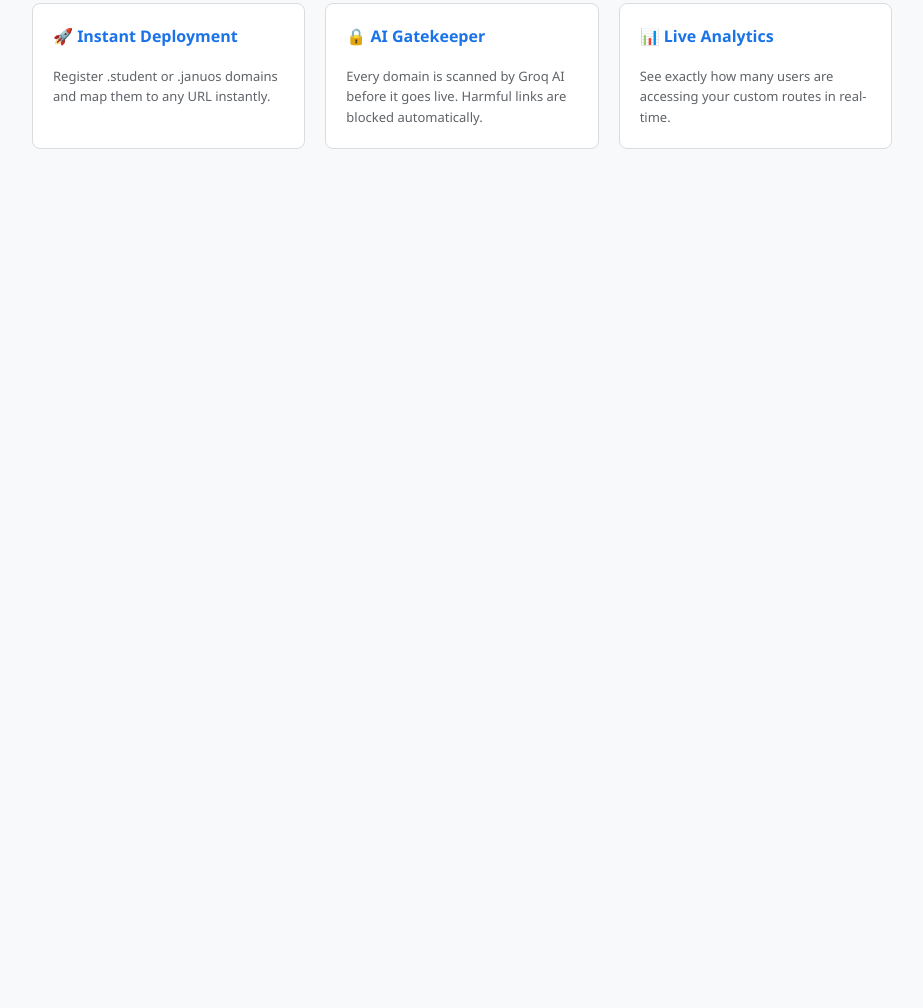
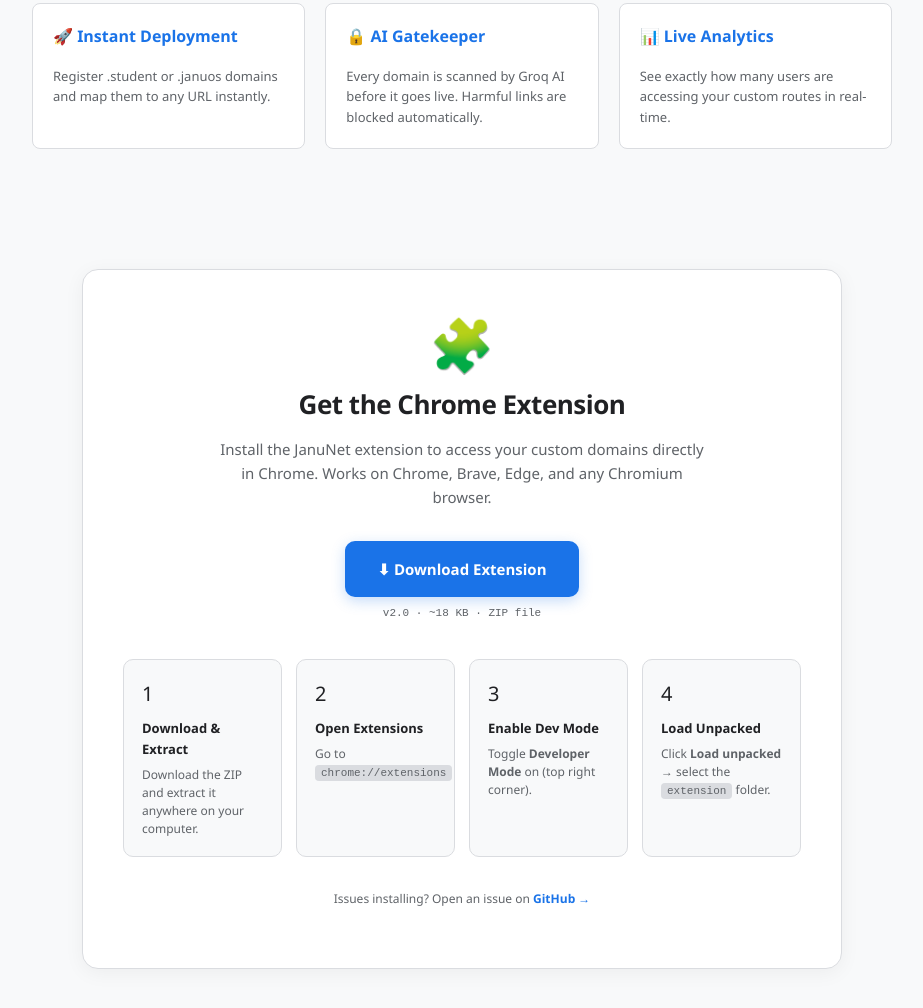
Before and after one commit to shaiksadikjanu-cmd/GenZ-DNS, a browser extension: page public/index.html in a window 1280 px wide. Shown: the part 468-1476 px from the top of the page, without its empty margins (178-1101 px from the left). Before the commit the page ends 800 px from the top, so only its background shows below. Drawn offline with Linux system fonts and the light colour scheme; no server answers.

Commit message:
feat: add extension ZIP download section to portal + install steps

```diff
--- a/public/index.html
+++ b/public/index.html
@@ -343,5 +343,88 @@
     });
   }
 </script>
+
+  <!-- ============ EXTENSION DOWNLOAD SECTION ============ -->
+  <section id="download-section" style="max-width:760px;margin:20px auto 80px;padding:0 20px;">
+    <div style="
+      background:var(--surface);
+      border:1px solid var(--border);
+      border-radius:16px;
+      padding:48px 40px;
+      text-align:center;
+      box-shadow:0 4px 20px rgba(0,0,0,0.05);
+    ">
+      <div style="font-size:52px;margin-bottom:14px;line-height:1;">🧩</div>
+      <h2 style="margin:0 0 12px;font-size:26px;font-weight:800;letter-spacing:-0.5px;">
+        Get the Chrome Extension
+      </h2>
+      <p style="
+        color:var(--text-dim);margin:0 auto 32px;
+        font-size:15px;max-width:500px;line-height:1.6;
+      ">
+        Install the JanuNet extension to access your custom domains directly in Chrome.
+        Works on Chrome, Brave, Edge, and any Chromium browser.
+      </p>
+
+      <a href="/GenZ-DNS-Extension.zip"
+         download="GenZ-DNS-Extension.zip"
+         style="
+           display:inline-flex;align-items:center;gap:10px;
+           background:var(--primary);color:#fff;
+           padding:16px 32px;border-radius:10px;
+           font-weight:700;font-size:15px;text-decoration:none;
+           transition:all 0.2s;margin-bottom:8px;
+           box-shadow:0 4px 14px rgba(26,115,232,0.25);
+         "
+         onmouseover="this.style.transform='translateY(-2px)';this.style.boxShadow='0 8px 24px rgba(26,115,232,0.35)'"
+         onmouseout="this.style.transform='translateY(0)';this.style.boxShadow='0 4px 14px rgba(26,115,232,0.25)'">
+        ⬇  Download Extension
+      </a>
+      <div style="font-family:'Courier New',monospace;font-size:11px;color:var(--text-dim);margin-bottom:36px;">
+        v2.0  ·  ~18 KB  ·  ZIP file
+      </div>
+
+      <!-- Install steps -->
+      <div style="
+        display:grid;grid-template-columns:repeat(auto-fit,minmax(150px,1fr));
+        gap:14px;text-align:left;
+      ">
+        <div style="background:var(--bg);border:1px solid var(--border);border-radius:10px;padding:18px;">
+          <div style="font-size:20px;margin-bottom:8px;">1</div>
+          <div style="font-weight:700;font-size:13px;margin-bottom:6px;">Download & Extract</div>
+          <div style="font-size:12px;color:var(--text-dim);line-height:1.5;">
+            Download the ZIP and extract it anywhere on your computer.
+          </div>
+        </div>
+        <div style="background:var(--bg);border:1px solid var(--border);border-radius:10px;padding:18px;">
+          <div style="font-size:20px;margin-bottom:8px;">2</div>
+          <div style="font-weight:700;font-size:13px;margin-bottom:6px;">Open Extensions</div>
+          <div style="font-size:12px;color:var(--text-dim);line-height:1.5;">
+            Go to <code style="background:var(--border);padding:2px 6px;border-radius:4px;font-size:11px;">chrome://extensions</code>
+          </div>
+        </div>
+        <div style="background:var(--bg);border:1px solid var(--border);border-radius:10px;padding:18px;">
+          <div style="font-size:20px;margin-bottom:8px;">3</div>
+          <div style="font-weight:700;font-size:13px;margin-bottom:6px;">Enable Dev Mode</div>
+          <div style="font-size:12px;color:var(--text-dim);line-height:1.5;">
+            Toggle <b>Developer Mode</b> on (top right corner).
+          </div>
+        </div>
+        <div style="background:var(--bg);border:1px solid var(--border);border-radius:10px;padding:18px;">
+          <div style="font-size:20px;margin-bottom:8px;">4</div>
+          <div style="font-weight:700;font-size:13px;margin-bottom:6px;">Load Unpacked</div>
+          <div style="font-size:12px;color:var(--text-dim);line-height:1.5;">
+            Click <b>Load unpacked</b> → select the <code style="background:var(--border);padding:2px 6px;border-radius:4px;font-size:11px;">extension</code> folder.
+          </div>
+        </div>
+      </div>
+
+      <p style="margin-top:32px;font-size:12px;color:var(--text-dim);">
+        Issues installing? Open an issue on
+        <a href="https://github.com/shaikjanu/GenZ-DNS" target="_blank" style="color:var(--primary);text-decoration:none;font-weight:600;">GitHub →</a>
+      </p>
+    </div>
+  </section>
+
 </body>
 </html>
```
Also changed, not shown: 2 other files.
